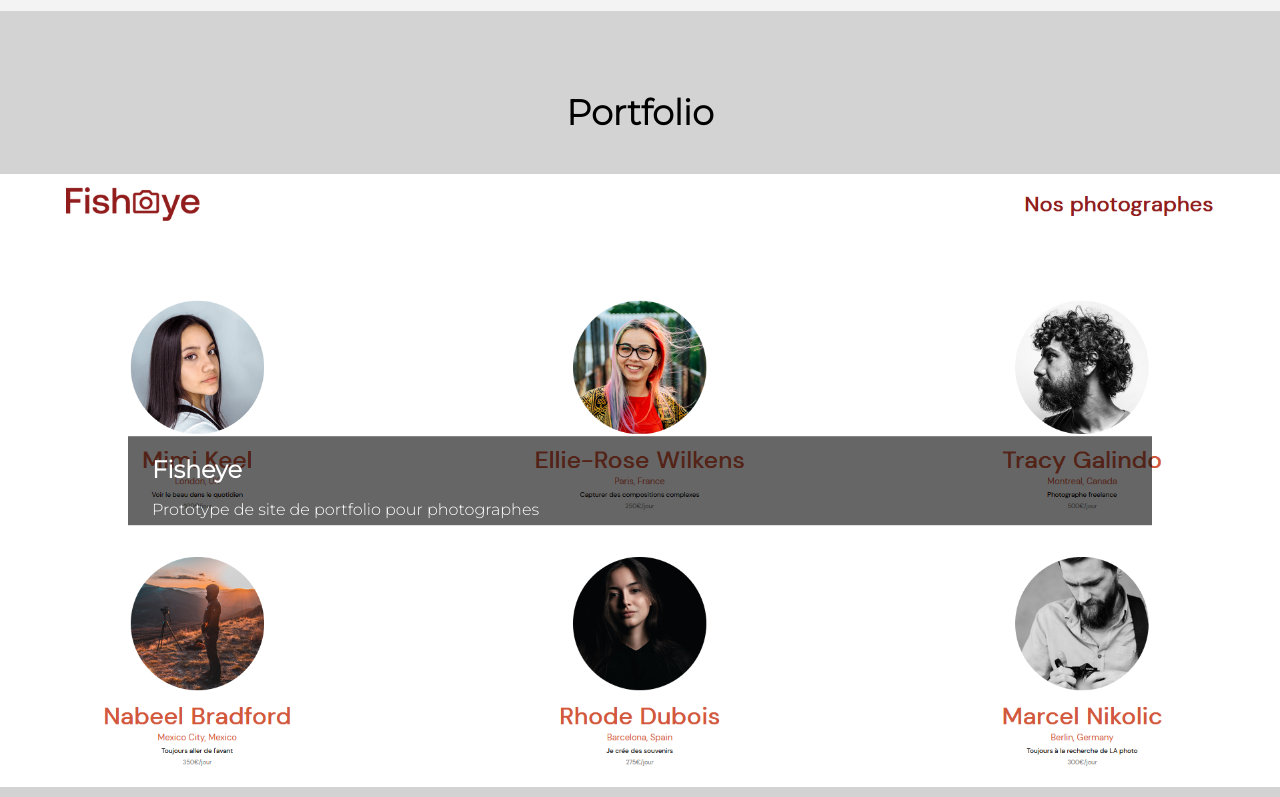
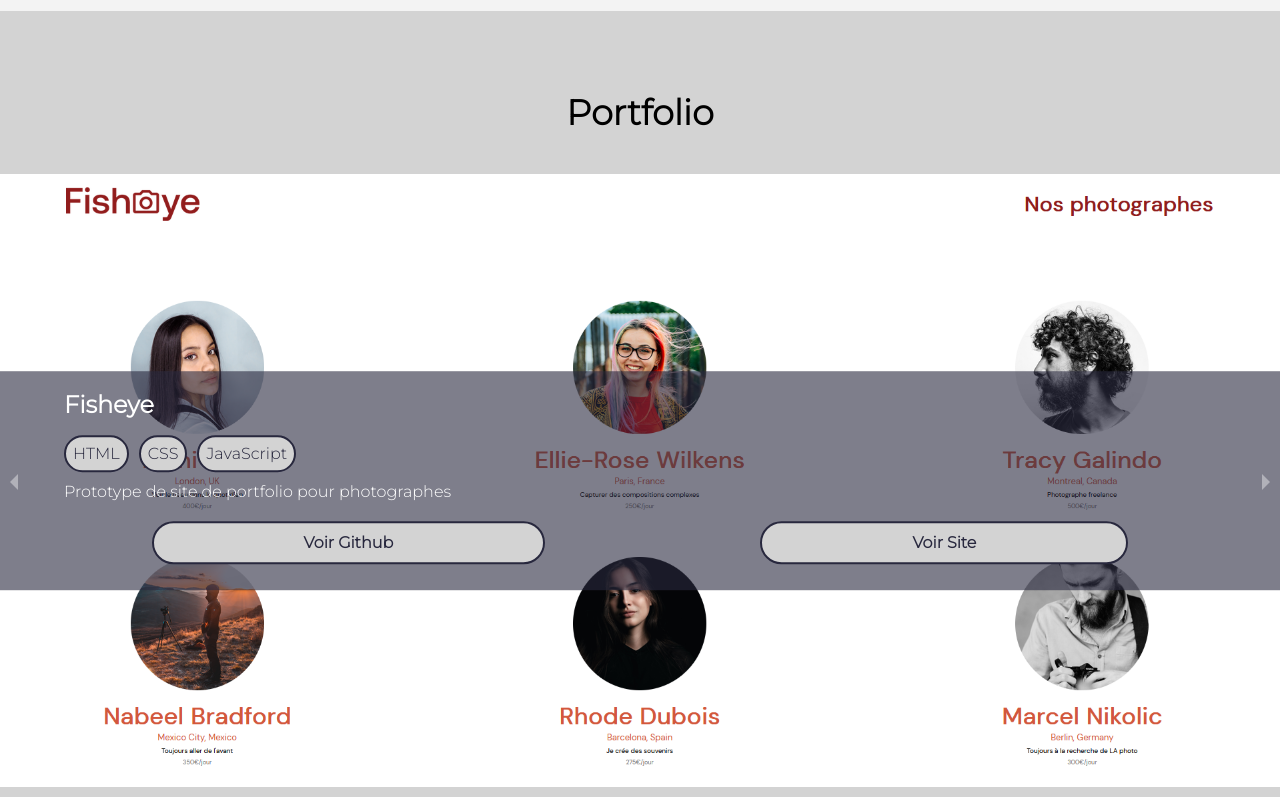
Before and after one commit to ArcangeliAurelien/Arcangeli_Aurelien_CV, a React (Create React App) app: page / in a window 1280 px wide. Shown: the part 4125-4922 px from the top of the page. Built offline with nearby package versions, Linux system fonts and the light colour scheme.

Commit message:
Carousel Portfolio

```diff
--- a/src/components/Parcours/Parcours.jsx
+++ b/src/components/Parcours/Parcours.jsx
@@ -12,14 +12,14 @@ export default function Parcours() {
           <div>
             {formations.map((data) => {
               return (
-                <div key={data.id}>
+                <>
                   <ul>
-                    <li>
+                    <li key={data.id}>
                       <h3>{data.date}</h3>
                       <div>{data.lieu}: <b>{data.titre}</b></div>
                     </li><br />
                   </ul>
-                </div>
+                </>
               )
             })}
           </div>
@@ -28,20 +28,24 @@ export default function Parcours() {
         <div className='box box2'>
           <h2>Expériences Professionelle</h2>
           <div>
-            {experiencePro.map((data, key) => {
+            {experiencePro.map((data) => {
               return (
-                <div key={key}>
+                <>
                   <ul>
-                    <li>
+                    <li key={data.id}>
                       <h3>{data.titre}</h3>
                       <div><b>{data.date}</b></div>
                       <div>{data.lieu}</div>
-                      {(data.descriptif).map((descEle, index) => (<ul>
-                        <li key={index}>{descEle}</li></ul>
+                      {(data.descriptif).map((descEle, index) => (
+                        <>
+                          <ul>
+                            <li key={index}>{descEle}</li>
+                          </ul>
+                        </>
                       ))}
                     </li><br />
                   </ul>
-                </div>
+                </>
               )
             })}
           </div>
--- a/src/components/Portfolio/Portfolio.css
+++ b/src/components/Portfolio/Portfolio.css
@@ -39,17 +39,61 @@
 }
 
 .carousel .overlay {
-    width: 80%;
+    width: 100%;
     position: absolute;
     top: 50%;
     transform: translateY(-50%);
-    left: 10%;
     padding: 0.4rem 1.5rem;
     text-align: left;
-    background: rgba(0, 0, 0, 0.6);
+    background: rgba(40, 40, 62, 0.6);
     color: #FFF;
 }
 
 .carousel .overlay_titre {
-    margin: 0.8rem 0 1rem 0;
+    margin: 0.8rem 0 1rem 40px;
 }
+
+.carousel .overlay_description {
+    margin: 0 40px 0 40px;
+}
+
+.tags {
+    margin: 10px 0 10px 0;
+    list-style: none;
+    display: flex;
+    gap: 10px;
+}
+
+.tag {
+    border: 2px solid rgb(40, 40, 62);
+    border-radius: 40px;
+    padding: 7px;
+    background-color: lightgray;
+    color: rgb(40, 40, 62);
+}
+
+.buttons {
+    display: flex;
+    justify-content: space-around;
+    margin: 20px;
+}
+
+.button {
+    color: rgb(40, 40, 62);
+    padding: 10px 150px;
+    border: 2px solid rgb(40, 40, 62);
+    background-color: lightgray;
+    border-radius: 40px;
+    font-weight: bold;
+    font-size: 16px;
+    cursor: pointer;
+}
+
+.button:hover {
+    border: 2px solid #FFF;
+    color: #FFF;
+    background-color: rgb(125, 32, 32);
+    transition: 200ms ease-in-out;
+    transform: translateY(-7px);
+    box-shadow: 0px 15px 20px rgba(0, 0, 0, 0.6);
+}
--- a/src/components/Portfolio/Portfolio.jsx
+++ b/src/components/Portfolio/Portfolio.jsx
@@ -22,7 +22,21 @@ export default function Portfolio() {
               <img src={require('../../assets/' + slide.image)} alt={slide.titre} />
               <div className="overlay">
                 <h2 className="overlay_titre">{slide.titre}</h2>
+                <ul className='tags'>
+                  <>{(slide.tags).map((tag) => {
+                    return (
+
+                        <li key={tag} className='tag'>{tag}</li>
+
+                    )
+                  })}</>
+                </ul>
                 <p className="overlay_description">{slide.description}</p>
+                <div className='buttons'>
+                  <a href={slide.GitHub} target="_blank" rel="noreferrer"><button className="button">Voir Github</button></a>
+                  <a href={slide.source} target="_blank" rel="noreferrer"><button className="button">Voir Site</button></a>
+                </div>
+
               </div>
             </div>
           )
--- a/src/data/Projets.js
+++ b/src/data/Projets.js
@@ -20,7 +20,8 @@ export const projets = [
             "CSS",
             "JavaScript"
         ],
-        "source": ""
+        "source": "",
+        "GitHub": "https://github.com/ArcangeliAurelien/Aurelien_Arcangeli_6_04032022"
     },
     {
         "id": 3,
@@ -32,7 +33,7 @@ export const projets = [
             "CSS",
             "JavaScript"
         ],
-        "source": ""
+        "source": "https://github.com/ArcangeliAurelien/Arcangeli_Aurelien_7_24052022"
     },
     {
         "id": 4,
@@ -45,7 +46,8 @@ export const projets = [
             "JavaScript",
             "React"
         ],
-        "source": ""
+        "source": "",
+        "GitHub": "https://github.com/ArcangeliAurelien/ArcangeliAurelien_11_07102022/tree/main"
     },
     {
         "id": 5,
@@ -58,7 +60,8 @@ export const projets = [
             "JavaScript",
             "React"
         ],
-        "source": ""
+        "source": "",
+        "GitHub": "https://github.com/ArcangeliAurelien/Arcangeli_Aurelien_12_28102022"
     },
     {
         "id": 6,
@@ -71,6 +74,7 @@ export const projets = [
             "JavaScript",
             "React"
         ],
-        "source": ""
+        "source": "",
+        "GitHub": "https://github.com/ArcangeliAurelien/Arcangeli_Aurelien_14_10122022"
     }
 ]
```
